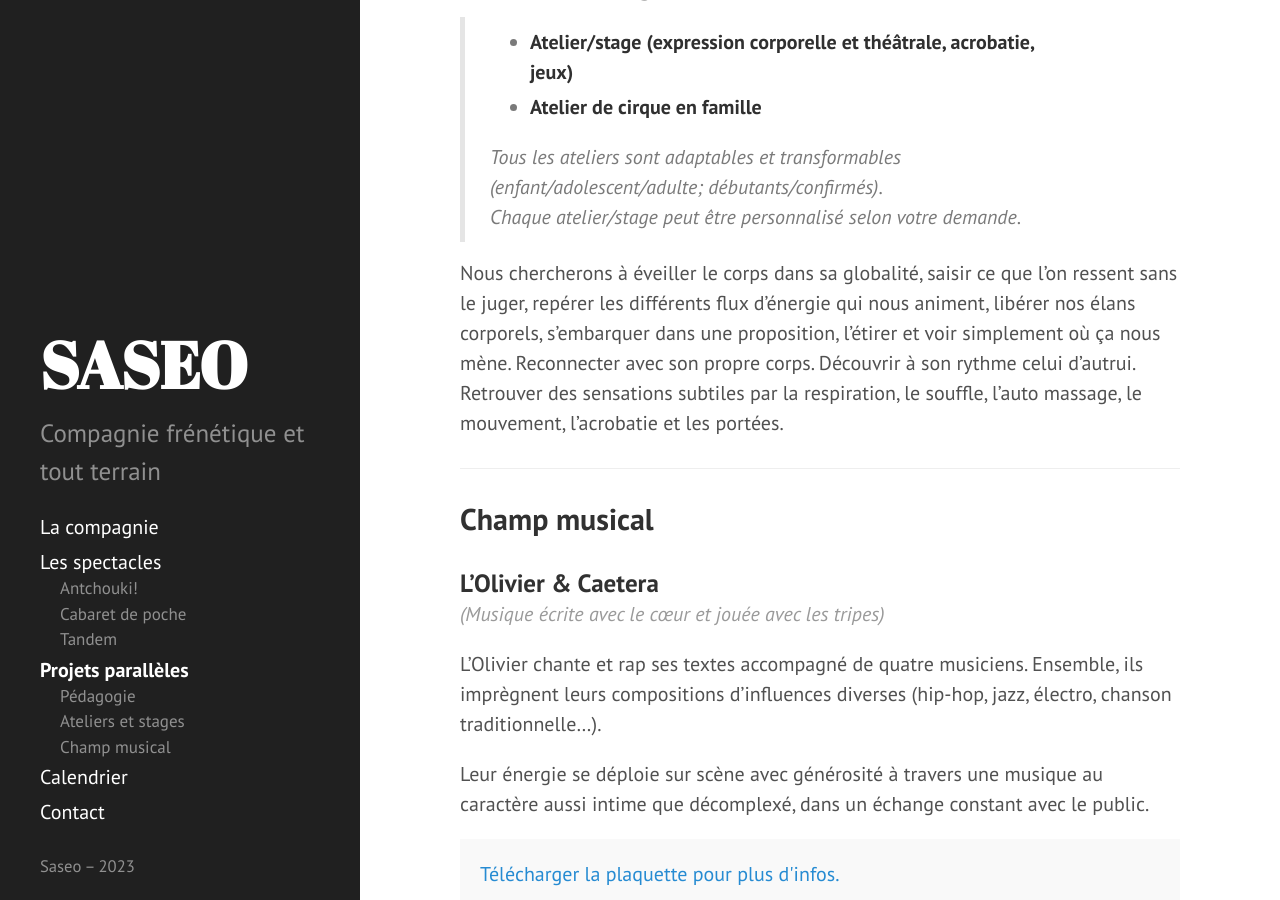
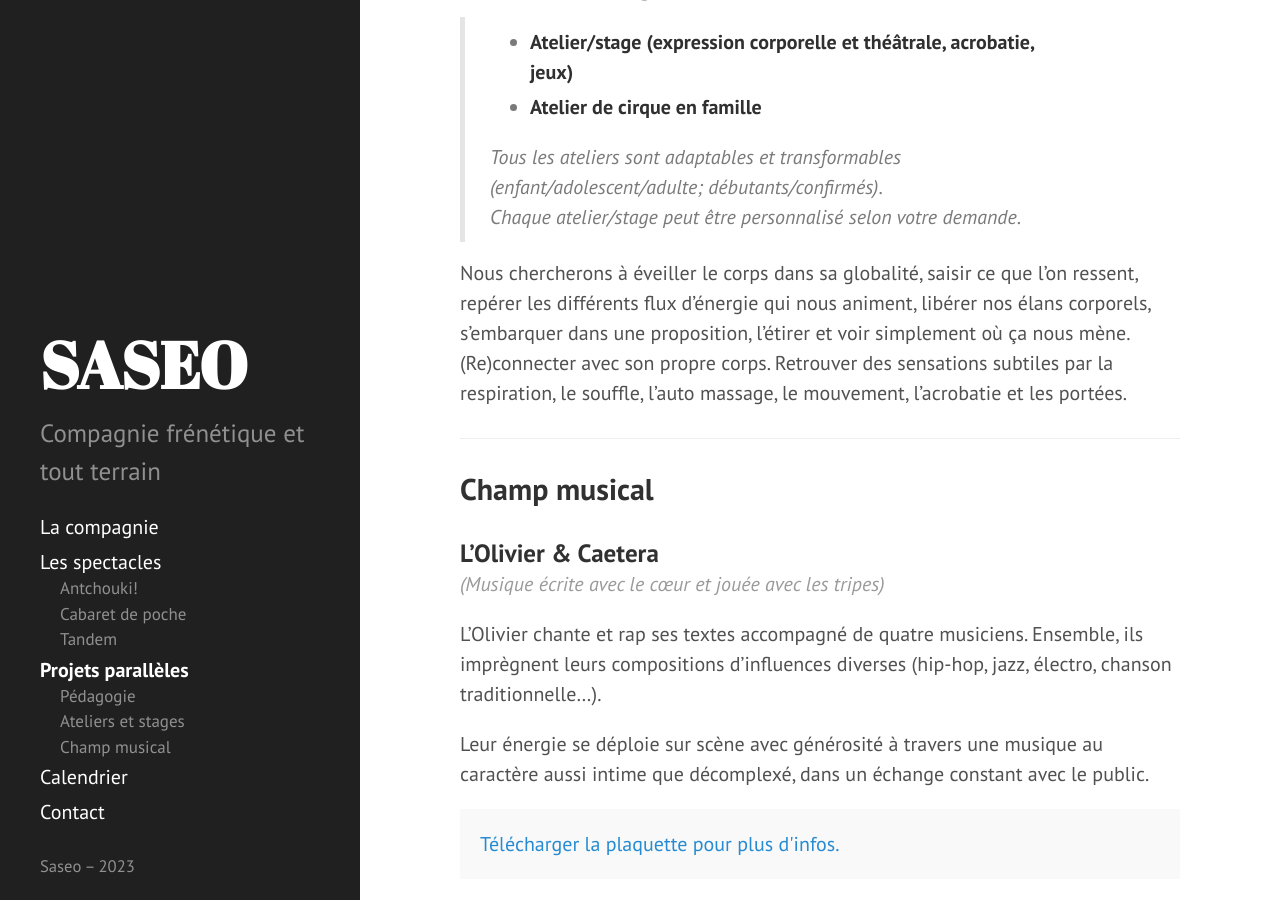
Before and after one commit to rizoom/saseo.org, a Jekyll site: the page built from Projets parallèles.md, in a window 1280 px wide and 900 px high, scrolled down 696 px. Built offline with Jekyll 4.4.1, drawn with Linux system fonts in a browser that asks for light colours.

Commit message:
Update Projets parallèles.md

```diff
--- a/Projets parallèles.md
+++ b/Projets parallèles.md
@@ -32,7 +32,7 @@ Ils ont appris à former des groupes, les faire vivre, les rendre autonome, les
 > *Tous les ateliers sont adaptables et transformables (enfant/adolescent/adulte; débutants/confirmés)*.
 > *Chaque atelier/stage peut être personnalisé selon votre demande*.
 
-Nous chercherons à éveiller le corps dans sa globalité, saisir ce que l'on ressent sans le juger, repérer les différents flux d'énergie qui nous animent, libérer nos élans corporels, s'embarquer dans une proposition, l'étirer et voir simplement où ça nous mène. Reconnecter avec son propre corps. Découvrir à son rythme celui d'autrui. Retrouver des sensations subtiles par la respiration, le souffle, l'auto massage, le mouvement, l'acrobatie et les portées.
+Nous chercherons à éveiller le corps dans sa globalité, saisir ce que l'on ressent, repérer les différents flux d'énergie qui nous animent, libérer nos élans corporels, s'embarquer dans une proposition, l'étirer et voir simplement où ça nous mène. (Re)connecter avec son propre corps. Retrouver des sensations subtiles par la respiration, le souffle, l'auto massage, le mouvement, l'acrobatie et les portées.
 
 
 
```
